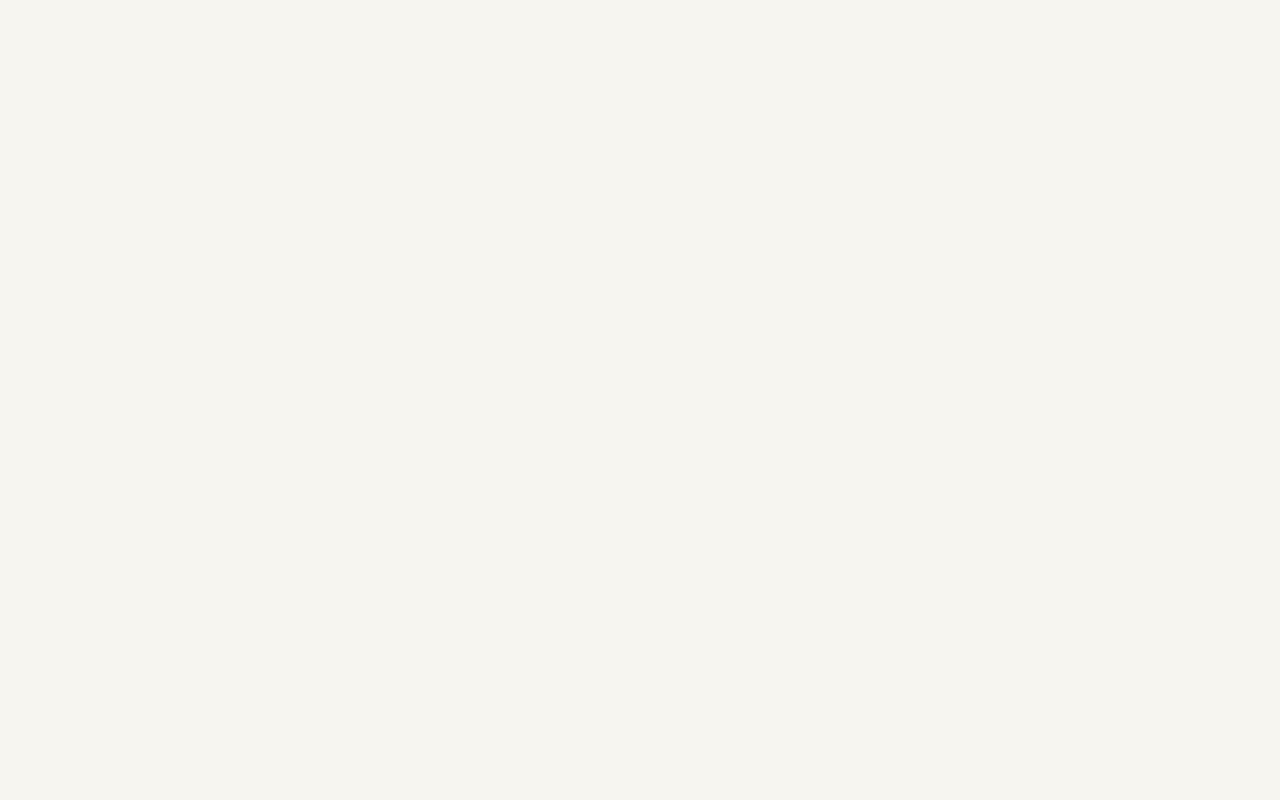
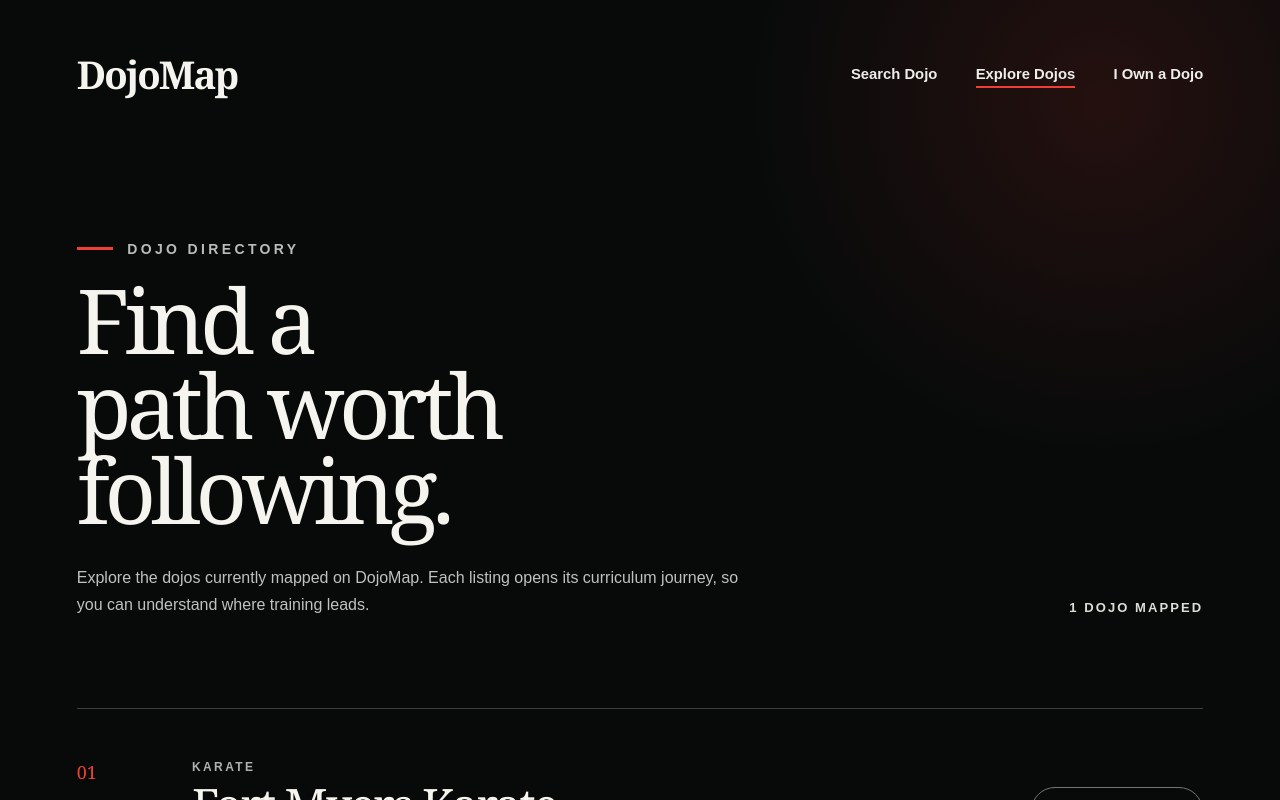
Before and after one commit to SquishyDragon/DojoMap, a Next.js app: page /dojos in a window 1280 px wide. Before the commit this address had no page. Built offline with nearby package versions, Linux system fonts and the light colour scheme.

Commit message:
feat: add dojo directory page

```diff
--- /dev/null
+++ b/src/app/dojos/page.module.css
@@ -0,0 +1,273 @@
+.main {
+  min-height: 100vh;
+  min-height: 100dvh;
+  overflow-y: auto;
+  padding: clamp(1.5rem, 4vw, 3rem) clamp(1.5rem, 6vw, 6rem) clamp(3rem, 8vw, 7rem);
+  color: #f6f4ef;
+  background:
+    radial-gradient(circle at 86% 10%, rgba(239, 63, 53, 0.12), transparent 22rem),
+    #080a0a;
+}
+
+.header {
+  display: flex;
+  gap: 2rem;
+  align-items: center;
+  justify-content: space-between;
+}
+
+.brand {
+  color: inherit;
+  font-family: Georgia, "Times New Roman", serif;
+  font-size: clamp(1.65rem, 3vw, 2.4rem);
+  font-weight: 700;
+  letter-spacing: -0.05em;
+  text-decoration: none;
+}
+
+.header nav {
+  display: flex;
+  gap: clamp(1.25rem, 3vw, 3rem);
+  align-items: center;
+}
+
+.header nav a {
+  position: relative;
+  padding-block: 0.6rem;
+  color: #eeeeea;
+  font-size: 0.925rem;
+  font-weight: 600;
+  text-decoration: none;
+}
+
+.header nav a::after {
+  position: absolute;
+  right: 0;
+  bottom: 0.25rem;
+  left: 0;
+  height: 0.125rem;
+  content: "";
+  background: #ef3f35;
+  transform: scaleX(0);
+  transition: transform 180ms ease;
+}
+
+.header nav a:hover::after,
+.header nav a:focus-visible::after,
+.header nav a[aria-current="page"]::after {
+  transform: scaleX(1);
+}
+
+.brand:focus-visible,
+.header nav a:focus-visible,
+.action:focus-visible {
+  outline: 2px solid #f6f4ef;
+  outline-offset: 0.35rem;
+}
+
+.intro {
+  display: grid;
+  gap: 1.25rem;
+  max-width: 76rem;
+  margin: clamp(4.5rem, 11vw, 9rem) auto clamp(3rem, 7vw, 6rem);
+}
+
+.intro > p {
+  display: flex;
+  gap: 0.9rem;
+  align-items: center;
+  color: #b9bcba;
+  font-size: 0.875rem;
+  font-weight: 700;
+  letter-spacing: 0.24em;
+  text-transform: uppercase;
+}
+
+.intro > p::before {
+  width: 2.25rem;
+  height: 0.2rem;
+  content: "";
+  background: #ef3f35;
+}
+
+.intro h1 {
+  max-width: 12ch;
+  font-family: Georgia, "Times New Roman", serif;
+  font-size: clamp(3.4rem, 7vw, 7.25rem);
+  font-weight: 400;
+  line-height: 0.95;
+  letter-spacing: -0.06em;
+  text-wrap: balance;
+}
+
+.introMeta {
+  display: flex;
+  gap: 2rem;
+  align-items: end;
+  justify-content: space-between;
+  margin-top: 0.75rem;
+}
+
+.introMeta p {
+  max-width: 42rem;
+  color: #bfc2bf;
+  font-size: 1rem;
+  line-height: 1.7;
+}
+
+.introMeta span {
+  flex: none;
+  padding-bottom: 0.2rem;
+  color: #deded8;
+  font-size: 0.8125rem;
+  font-weight: 700;
+  letter-spacing: 0.16em;
+  text-transform: uppercase;
+}
+
+.directory {
+  max-width: 76rem;
+  margin-inline: auto;
+  border-top: 1px solid #3b3e3d;
+}
+
+.dojo {
+  display: grid;
+  grid-template-columns: 4rem minmax(14rem, 1.15fr) minmax(16rem, 1fr) auto;
+  gap: clamp(1.5rem, 4vw, 4rem);
+  align-items: center;
+  padding-block: clamp(2rem, 4vw, 3.5rem);
+  border-bottom: 1px solid #3b3e3d;
+}
+
+.number {
+  align-self: start;
+  color: #ef3f35;
+  font-family: Georgia, "Times New Roman", serif;
+  font-size: 1.125rem;
+}
+
+.identity {
+  display: grid;
+  gap: 0.5rem;
+}
+
+.identity p {
+  color: #aeb2af;
+  font-size: 0.75rem;
+  font-weight: 700;
+  letter-spacing: 0.2em;
+  text-transform: uppercase;
+}
+
+.identity h2 {
+  font-family: Georgia, "Times New Roman", serif;
+  font-size: clamp(2rem, 3.6vw, 3.5rem);
+  font-weight: 400;
+  line-height: 1;
+  letter-spacing: -0.04em;
+}
+
+.identity span,
+.summary {
+  color: #b9bcba;
+  line-height: 1.6;
+}
+
+.summary {
+  font-size: 1rem;
+}
+
+.action {
+  display: inline-flex;
+  gap: 1rem;
+  align-items: center;
+  min-height: 3rem;
+  padding: 0.75rem 1rem;
+  border: 1px solid #707473;
+  border-radius: 999px;
+  color: #f6f4ef;
+  font-size: 0.875rem;
+  font-weight: 700;
+  text-decoration: none;
+  white-space: nowrap;
+  transition: color 160ms ease, background 160ms ease, border-color 160ms ease;
+}
+
+.action:hover,
+.action:focus-visible {
+  border-color: #ef3f35;
+  color: #111414;
+  background: #ef3f35;
+}
+
+@media (max-width: 820px) {
+  .header {
+    display: grid;
+    gap: 0.65rem;
+  }
+
+  .header nav {
+    width: 100%;
+    gap: 1rem;
+    justify-content: space-between;
+  }
+
+  .header nav a {
+    font-size: 0.8125rem;
+  }
+
+  .intro {
+    margin-top: 4rem;
+  }
+
+  .introMeta {
+    display: grid;
+    gap: 1rem;
+  }
+
+  .dojo {
+    grid-template-columns: 2.5rem 1fr;
+    gap: 1.5rem;
+  }
+
+  .summary,
+  .action {
+    grid-column: 2;
+  }
+
+  .action {
+    width: fit-content;
+  }
+}
+
+@media (max-width: 480px) {
+  .header nav {
+    gap: 0.65rem;
+  }
+
+  .header nav a {
+    font-size: 0.75rem;
+  }
+
+  .intro h1 {
+    font-size: clamp(3rem, 15vw, 4.5rem);
+  }
+
+  .dojo {
+    grid-template-columns: 1fr;
+  }
+
+  .number,
+  .summary,
+  .action {
+    grid-column: 1;
+  }
+}
+
+@media (prefers-reduced-motion: reduce) {
+  .header nav a::after,
+  .action {
+    transition: none;
+  }
+}
--- /dev/null
+++ b/src/app/dojos/page.tsx
@@ -0,0 +1,59 @@
+import Link from "next/link";
+
+import { dojoDirectory } from "@/data/dojo-directory";
+
+import styles from "./page.module.css";
+
+export default function DojosPage() {
+  return (
+    <main className={styles.main}>
+      <header className={styles.header}>
+        <Link className={styles.brand} href="/">
+          DojoMap
+        </Link>
+        <nav aria-label="Directory navigation">
+          <Link href="/#dojo-search">Search Dojo</Link>
+          <Link aria-current="page" href="/dojos">
+            Explore Dojos
+          </Link>
+          <Link href="/for-dojos">I Own a Dojo</Link>
+        </nav>
+      </header>
+
+      <section className={styles.intro} aria-labelledby="directory-title">
+        <p>Dojo directory</p>
+        <h1 id="directory-title">Find a path worth following.</h1>
+        <div className={styles.introMeta}>
+          <p>
+            Explore the dojos currently mapped on DojoMap. Each listing opens
+            its curriculum journey, so you can understand where training leads.
+          </p>
+          <span>
+            {dojoDirectory.length} {dojoDirectory.length === 1 ? "dojo" : "dojos"} mapped
+          </span>
+        </div>
+      </section>
+
+      <section className={styles.directory} aria-label="Available dojos">
+        {dojoDirectory.map(({ slug, dojo }, index) => (
+          <article className={styles.dojo} key={dojo.id}>
+            <div className={styles.number} aria-hidden="true">
+              {String(index + 1).padStart(2, "0")}
+            </div>
+            <div className={styles.identity}>
+              <p>{dojo.curriculum.discipline}</p>
+              <h2>{dojo.name}</h2>
+              <span>
+                {dojo.location.city}, {dojo.location.state}
+              </span>
+            </div>
+            <p className={styles.summary}>{dojo.description}</p>
+            <Link className={styles.action} href={`/${slug}`}>
+              View curriculum <span aria-hidden="true">→</span>
+            </Link>
+          </article>
+        ))}
+      </section>
+    </main>
+  );
+}
```
Also changed, not shown: 1 other file (tests, documents, lock files or other folders).
